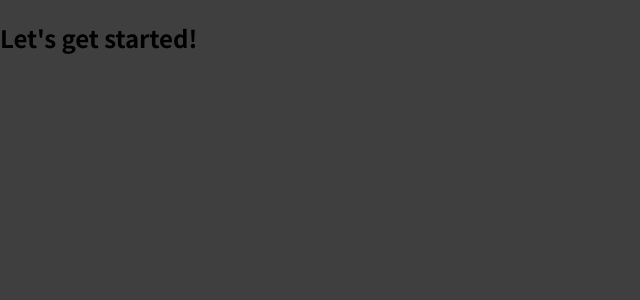
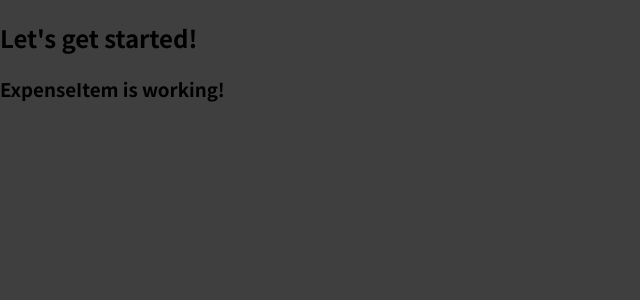
Before and after one commit to shaimeur/expensesTracker, a JavaScript app: page / in a window 1280 px wide. Shown: the top 300 px of the page, without its empty margins (0-640 px from the left). Built offline with nearby package versions, Linux system fonts and the light colour scheme.

Commit message:
creating our first component with react how to import it to the App root component

```diff
--- a/src/App.js
+++ b/src/App.js
@@ -1,7 +1,10 @@
+import ExpenseItem from "./components/ExpenseItem";
+
 function App() {
   return (
     <div>
       <h2>Let's get started!</h2>
+      <ExpenseItem></ExpenseItem>
     </div>
   );
 }
--- /dev/null
+++ b/src/components/ExpenseItem.js
@@ -0,0 +1,9 @@
+function ExpenseItem() {
+    return(
+        <div>
+            <h3>ExpenseItem is working!</h3>
+        </div>
+    );
+}
+
+export default ExpenseItem ;
```
